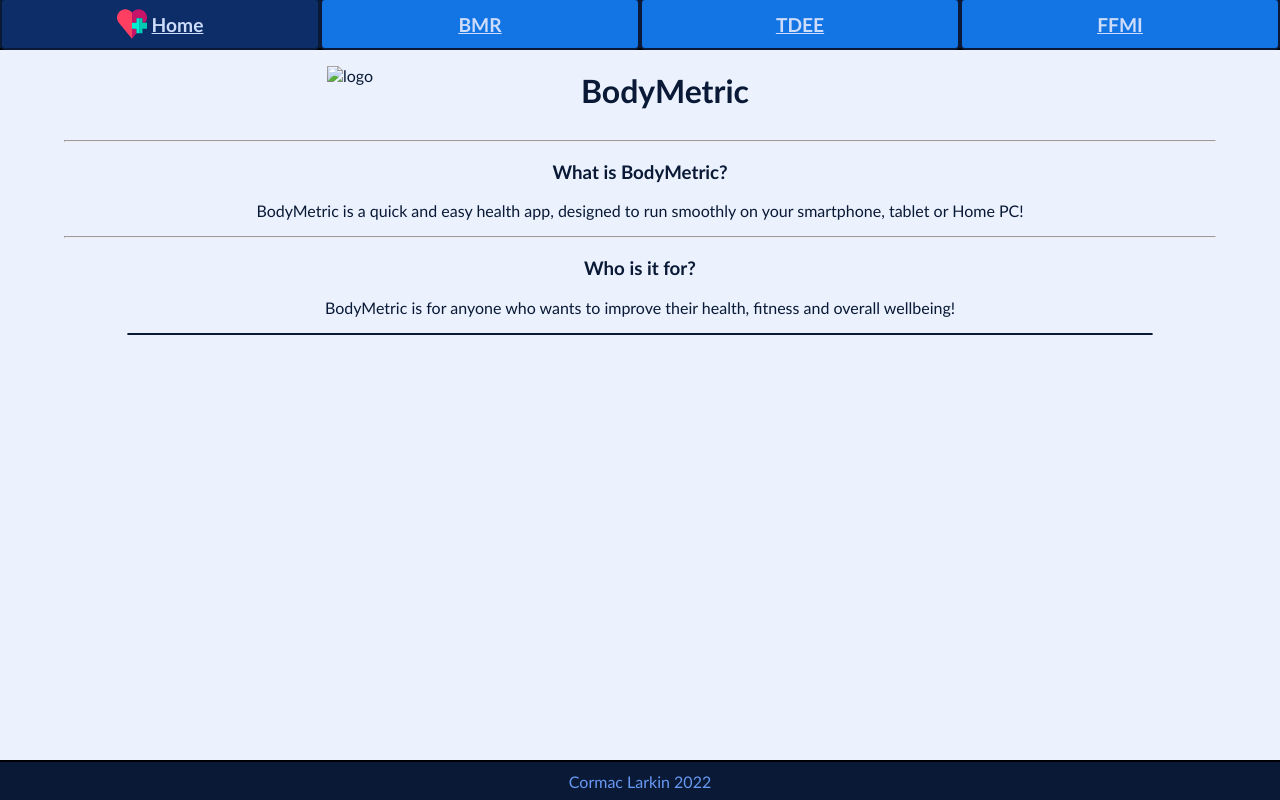
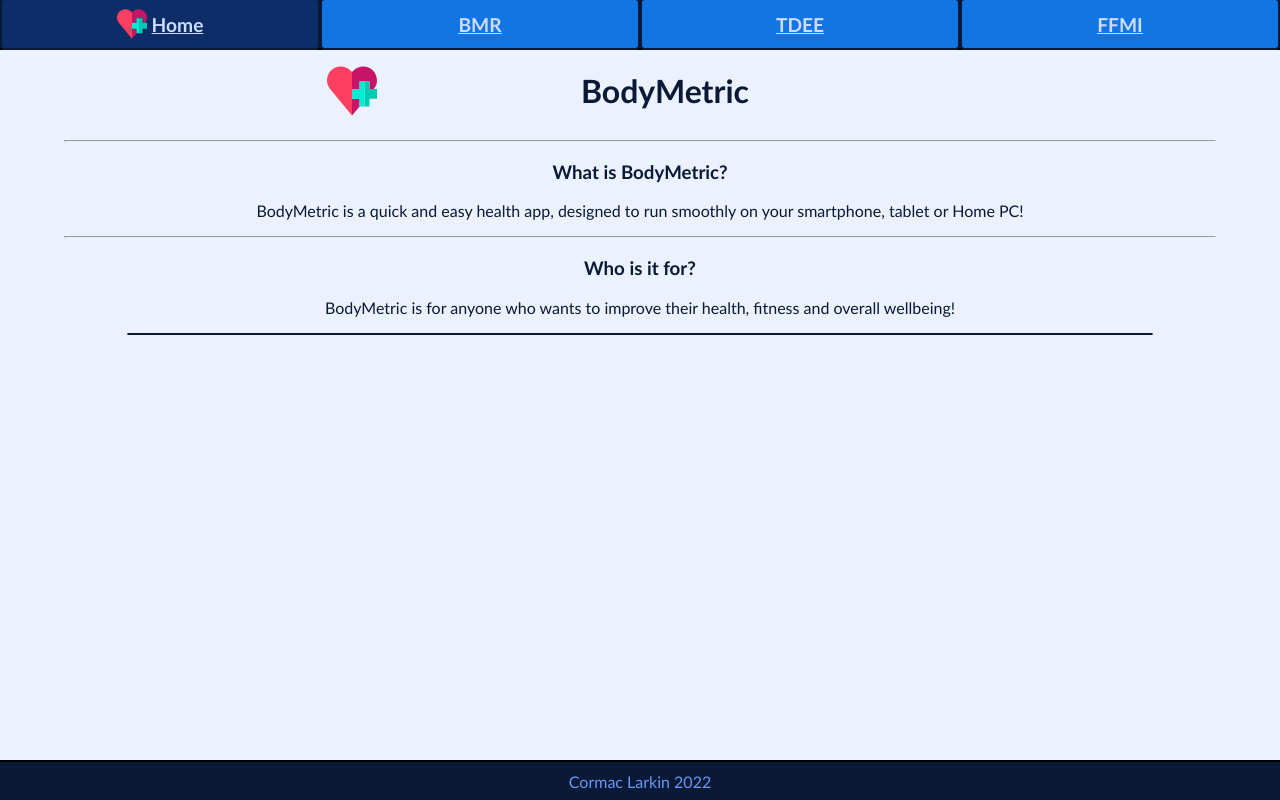
Before and after one commit to cormac-larkin/Body_Metric, a plain HTML site: page index.html in a window 1280 px wide. Drawn offline with Linux system fonts and the light colour scheme; the site is published under a folder, as on GitHub Pages, so addresses that start at the root find nothing.

Commit message:
Update index.html

```diff
--- a/index.html
+++ b/index.html
@@ -20,7 +20,7 @@
 
         <div id="home-div">
             <div id="home-header-container">
-                <img src="/images/home-icon.svg" alt="logo" id="home-logo">
+                <img src="images/home-icon.svg" alt="logo" id="home-logo">
                 <h1 class="header" id="home-header">BodyMetric</h1>
             </div>
             <hr>
```
